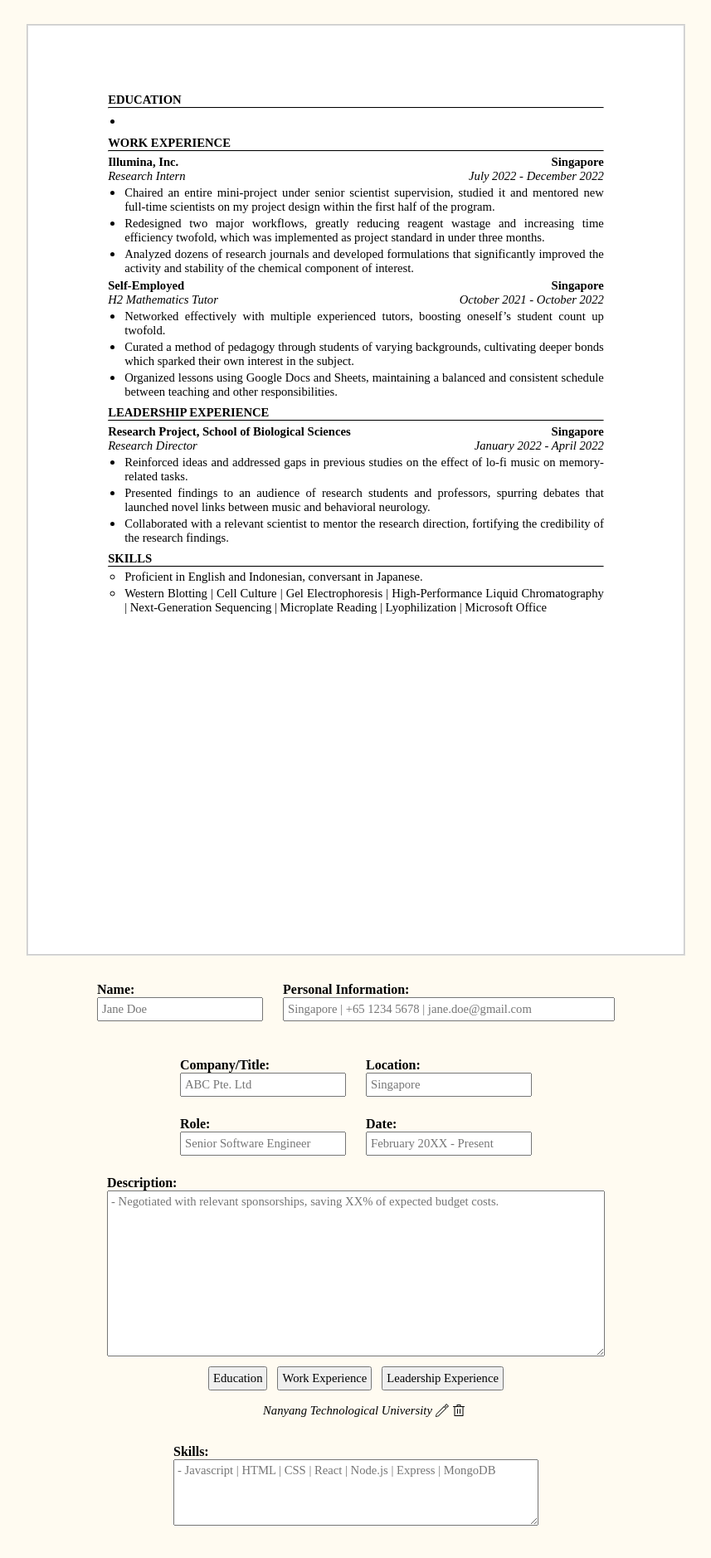
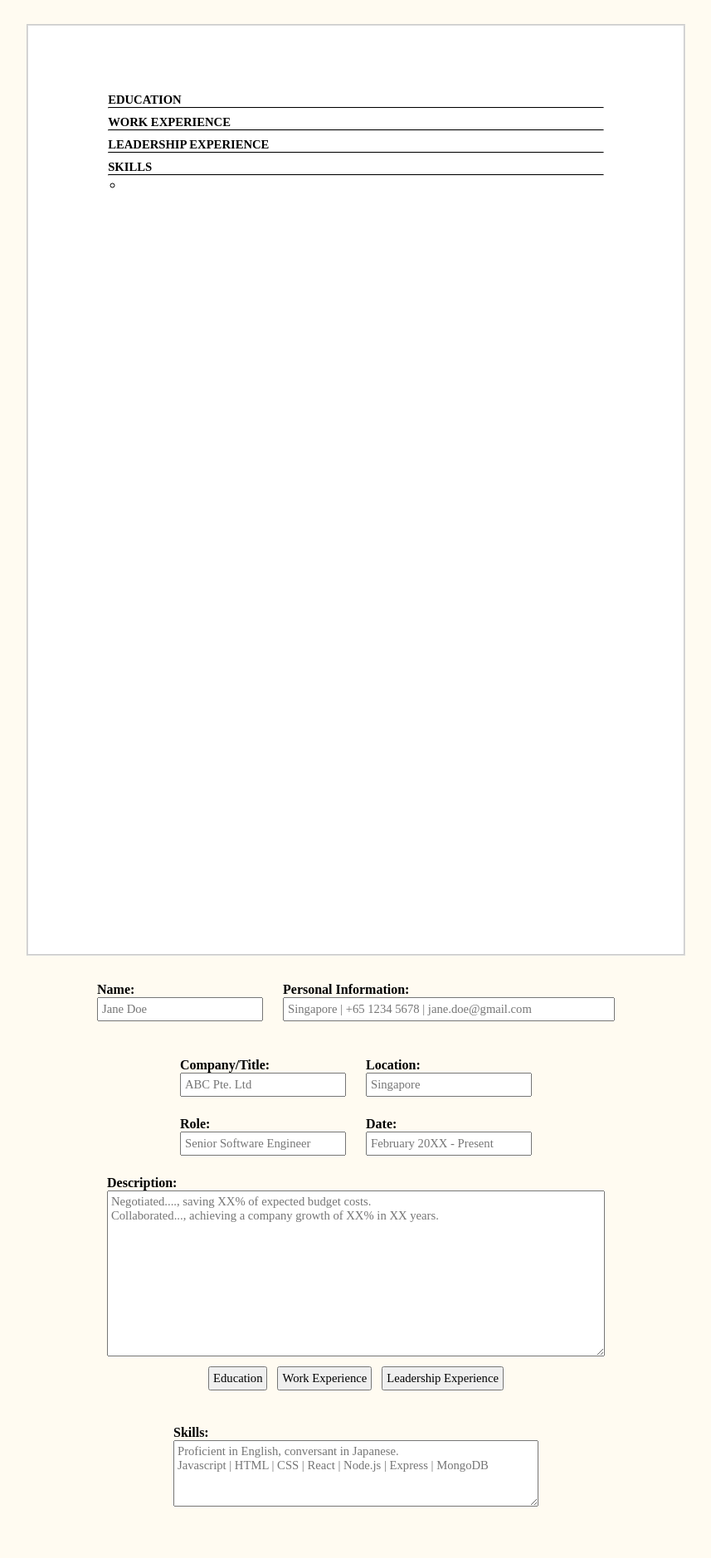
Before and after one commit to BorgXQ/cv-application, a React (Vite) app: page / in a window 1280 px wide. Shown: the whole page at 83% size, without its empty margins (211-1068 px from the left). After the commit the page ends 1857 px from the top, so only its background shows below. Built offline with nearby package versions, Linux system fonts and the light colour scheme.

Commit message:
Add input and result functions

```diff
--- a/src/App.jsx
+++ b/src/App.jsx
@@ -1,5 +1,4 @@
 import { React, useState } from 'react'
-import PersonalInfo from './PersonalInfo'
 import pencilEdit from './assets/pencil-edit.svg'
 import trashCan from './assets/trash-can.svg'
 import './css/main.css'
@@ -10,9 +9,16 @@ function App() {
 
   const [title, setTitle] = useState('')
   const [place, setPlace] = useState('')
-  const [role,setRole] = useState('')
+  const [role, setRole] = useState('')
   const [date, setDate] = useState('')
-  const [desc, setDesc] = useState('')
+  const [textdesc, setTextdesc] = useState('')
+  const [skillset, setSkillset] = useState('')
+
+  const [contents, setContents] = useState([])
+
+  const contentsEdu = contents.filter(content => content.type === 'edu')
+  const contentsWork = contents.filter(content => content.type === 'work')
+  const contentsLead = contents.filter(content => content.type === 'lead')
 
   const changeName = (e) => {
     setName(e.target.value)
@@ -22,6 +28,175 @@ function App() {
     setInfo(e.target.value)
   }
 
+  const changeTitle = (e) => {
+    setTitle(e.target.value)
+  }
+
+  const changePlace = (e) => {
+    setPlace(e.target.value)
+  }
+
+  const changeRole = (e) => {
+    setRole(e.target.value)
+  }
+
+  const changeDate = (e) => {
+    setDate(e.target.value)
+  }
+
+  const changeTextdesc = (e) => {
+    setTextdesc(e.target.value)
+  }
+
+  const changeSkillset = (e) => {
+    setSkillset(e.target.value)
+  }
+
+  const createDetail = (title, place, role, date, textdesc, type) => {
+    return {
+      title: title,
+      place: place,
+      role: role,
+      date: date,
+      textdesc: textdesc,
+      type: type,
+    }
+  }
+
+  const handleSubmitContentEdu = () => {
+    let array = textdesc.split('\n')
+    array = array.map(point => point.trim())
+    setDesc(array)
+
+    let detail = createDetail(title, place, role, date, desc)
+    detail.type = 'edu'
+    setContents(contents => [...contents, detail])
+    setTitle('')
+    setPlace('')
+    setRole('')
+    setDate('')
+    setTextdesc('')
+    setDesc([])
+  }
+
+  const handleSubmitContentWork = () => {
+    let detail = createDetail(title, place, role, date, textdesc)
+    detail.type = 'work'
+    setContents(contents => [...contents, detail])
+    console.log(detail)
+    setTitle('')
+    setPlace('')
+    setRole('')
+    setDate('')
+    setTextdesc('')
+    setDesc([])
+  }
+
+  const handleSubmitContentLead = () => {
+    let array = textdesc.split('\n')
+    array = array.map(point => point.trim())
+    setDesc(array)
+
+    let detail = createDetail(title, place, role, date, desc)
+    detail.type = 'lead'
+    setContents(contents => [...contents, detail])
+    setTitle('')
+    setPlace('')
+    setRole('')
+    setDate('')
+    setTextdesc('')
+    setDesc([])
+  }
+
+  function WriteData() {
+    return (
+      <ul className='data-container'>
+        {contents.map(content => (
+          <li className="data">
+            <img src={pencilEdit} alt="edit"/>
+            <img src={trashCan} alt="delete"/>
+            {content.title}
+          </li>
+        ))}
+      </ul>
+    )
+  }
+
+  function SectionEdu({}) {
+    return (
+      contentsEdu.map(contentEdu => (
+        <>
+        <div className="title-place">
+          <div className="title">{contentEdu.title}</div>
+          <div className="place">{contentEdu.place}</div>
+        </div>
+        <div className="role-date">
+          <div className="role">{contentEdu.role}</div>
+          <div className="date">{contentEdu.date}</div>
+        </div>
+        <ul>
+          {contentEdu.textdesc.split('\n').map(point => (
+            <li><div className="description">{point}</div></li>
+          ))}
+        </ul>
+      </>
+      ))
+    )
+  }
+
+  function SectionWork({}) {
+    return (
+      contentsWork.map(contentWork => (
+        <>
+        <div className="title-place">
+          <div className="title">{contentWork.title}</div>
+          <div className="place">{contentWork.place}</div>
+        </div>
+        <div className="role-date">
+          <div className="role">{contentWork.role}</div>
+          <div className="date">{contentWork.date}</div>
+        </div>
+        <ul>
+          {contentWork.textdesc.split('\n').map(point => (
+            <li><div className="description">{point}</div></li>
+          ))}
+        </ul>
+      </>
+      ))
+    )
+  }
+
+  function SectionLead({}) {
+    return (
+      contentsLead.map(contentLead => (
+        <>
+        <div className="title-place">
+          <div className="title">{contentLead.title}</div>
+          <div className="place">{contentLead.place}</div>
+        </div>
+        <div className="role-date">
+          <div className="role">{contentLead.role}</div>
+          <div className="date">{contentLead.date}</div>
+        </div>
+        <ul>
+          {contentLead.textdesc.split('\n').map(point => (
+            <li><div className="description">{point}</div></li>
+          ))}
+        </ul>
+      </>
+      ))
+    )
+  }
+
+  function SectionSkill() {
+    return (
+      <ul>
+        {skillset.split('\n').map(point => (
+          <li className="skill"><div className="description">{point}</div></li>
+        ))}
+      </ul>
+    )
+  }
 
   return (
     <>
@@ -30,72 +205,22 @@ function App() {
         <p className="personal-info">
             {info}
         </p>
+
         <div className="heading">EDUCATION</div>
         <hr></hr>
-        <div className="title-place">
-          <div className="title">{title}</div>
-          <div className="place">{place}</div>
-        </div>
-        <div className="role-date">
-          <div className="role">{role}</div>
-          <div className="date">{date}</div>
-        </div>
-        <ul>
-          <li><div className="description">{desc}</div></li>
-        </ul>
+        <SectionEdu />
 
         <div className="heading">WORK EXPERIENCE</div>
         <hr></hr>
-        <div className="title-place">
-          <div className="title">Illumina, Inc.</div>
-          <div className="place">Singapore</div>
-        </div>
-        <div className="role-date">
-          <div className="role">Research Intern</div>
-          <div className="date">July 2022 - December 2022</div>
-        </div>
-        <ul>
-          <li><div className="description">Chaired an entire mini-project under senior scientist supervision, studied it and mentored new full-time scientists on my project design within the first half of the program.</div></li>
-          <li><div className="description">Redesigned two major workflows, greatly reducing reagent wastage and increasing time efficiency twofold, which was implemented as project standard in under three months.</div></li>
-          <li><div className="description">Analyzed dozens of research journals and developed formulations that significantly improved the activity and stability of the chemical component of interest.</div></li>
-        </ul>
-
-        <div className="title-place">
-          <div className="title">Self-Employed</div>
-          <div className="place">Singapore</div>
-        </div>
-        <div className="role-date">
-          <div className="role">H2 Mathematics Tutor</div>
-          <div className="date">October 2021 - October 2022</div>
-        </div>
-        <ul>
-          <li><div className="description">Networked effectively with multiple experienced tutors, boosting oneself’s student count up twofold.</div></li>
-          <li><div className="description">Curated a method of pedagogy through students of varying backgrounds, cultivating deeper bonds which sparked their own interest in the subject.</div></li>
-          <li><div className="description">Organized lessons using Google Docs and Sheets, maintaining a balanced and consistent schedule between teaching and other responsibilities.</div></li>
-        </ul>
+        <SectionWork />
 
         <div className="heading">LEADERSHIP EXPERIENCE</div>
         <hr></hr>
-        <div className="title-place">
-          <div className="title">Research Project, School of Biological Sciences</div>
-          <div className="place">Singapore</div>
-        </div>
-        <div className="role-date">
-          <div className="role">Research Director</div>
-          <div className="date">January 2022 - April 2022</div>
-        </div>
-        <ul>
-          <li><div className="description">Reinforced ideas and addressed gaps in previous studies on the effect of lo-fi music on memory-related tasks.</div></li>
-          <li><div className="description">Presented findings to an audience of research students and professors, spurring debates that launched novel links between music and behavioral neurology.</div></li>
-          <li><div className="description">Collaborated with a relevant scientist to mentor the research direction, fortifying the credibility of the research findings.</div></li>
-        </ul>
+        <SectionLead />
 
         <div className="heading">SKILLS</div>
         <hr></hr>
-        <ul>
-          <li className="skill"><div className="description">Proficient in English and Indonesian, conversant in Japanese.</div></li>
-          <li className="skill"><div className="description">Western Blotting | Cell Culture | Gel Electrophoresis | High-Performance Liquid Chromatography | Next-Generation Sequencing | Microplate Reading | Lyophilization | Microsoft Office</div></li>
-        </ul>
+        <SectionSkill />
       </div>
 
       <div className="name-pers-info">
@@ -118,49 +243,61 @@ function App() {
 
       <div className="section">
         <div className="sub-section">
-          <label for="" className="insert">
-            Company/Title:
-            <input type="text" className="input-title" placeholder="ABC Pte. Ltd"/>
-          </label>
-          <label for="" className="insert">
-            Location:
-            <input type="text" className="input-location" placeholder="Singapore"/>
-          </label>
+          <Input
+            label='Company/Title:'
+            value={title}
+            onChange={changeTitle}
+            className='input-title'
+            placeholder="ABC Pte. Ltd"
+          />
+          <Input
+            label='Location:'
+            value={place}
+            onChange={changePlace}
+            className='input-location'
+            placeholder="Singapore"
+          />
         </div>
         <div className="sub-section">
-          <label for="" className="insert">
-            Role:
-            <input type="text" className="input-role" placeholder="Senior Software Engineer"/>
-          </label>
-          <label for="" className="insert">
-            Date:
-            <input type="text" className="input-date" placeholder="February 20XX - Present"/>
-          </label>
+          <Input
+            label='Role:'
+            value={role}
+            onChange={changeRole}
+            className='input-role'
+            placeholder="Senior Software Engineer"
+          />
+          <Input
+            label='Date:'
+            value={date}
+            onChange={changeDate}
+            className='input-date'
+            placeholder="February 20XX - Present"
+          />
         </div>
-        <label for="" className="insert">
-          Description:
-          <textarea className="input-desc"placeholder="- Negotiated with relevant sponsorships, saving XX% of expected budget costs."></textarea>
-        </label>
+        <InputTextArea
+          label='Description:'
+          value={textdesc}
+          onChange={changeTextdesc}
+          className='input-desc'
+          placeholder={'Negotiated...., saving XX% of expected budget costs.\nCollaborated..., achieving a company growth of XX% in XX years.'}
+          />
       </div>
 
       <div className="btn-container">
-        <button className="to-edu">Education</button>
-        <button className="to-work">Work Experience</button>
-        <button className="to-leader">Leadership Experience</button>
+        <button className="to-edu" onClick={handleSubmitContentEdu}>Education</button>
+        <button className="to-work" onClick={handleSubmitContentWork}>Work Experience</button>
+        <button className="to-leader" onClick={handleSubmitContentLead}>Leadership Experience</button>
       </div>
 
-      <ul class="data-container">
-        <li class="data">
-          Nanyang Technological University
-          <img src={pencilEdit} alt="edit"/>
-          <img src={trashCan} alt="delete"/>
-        </li>
-      </ul>
+      <WriteData />
 
-      <label for="" className="insert skill-section">
-        Skills:
-        <textarea className="input-skill" placeholder="- Javascript | HTML | CSS | React | Node.js | Express | MongoDB"></textarea>
-      </label>
+      <InputSkillArea
+        label='Skills:'
+        value={skillset}
+        onChange={changeSkillset}
+        className='input-skill'
+        placeholder={'Proficient in English, conversant in Japanese.\nJavascript | HTML | CSS | React | Node.js | Express | MongoDB'}
+      />
     </>
   )
 }
@@ -170,7 +307,8 @@ function Input({
   value,
   onChange,
   className,
-  placeholder}) {
+  placeholder
+}) {
   return (
     <label className='insert'>
       {label}
@@ -184,4 +322,44 @@ function Input({
   )
 }
 
+function InputTextArea({
+  label,
+  value,
+  onChange,
+  className,
+  placeholder
+}) {
+  return (
+    <label className='insert'>
+      {label}
+      <textarea
+        value={value}
+        onChange={onChange}
+        className={className}
+        placeholder={placeholder}
+      ></textarea>
+    </label>
+  )
+}
+
+function InputSkillArea({
+  label,
+  value,
+  onChange,
+  className,
+  placeholder
+}) {
+  return (
+    <label className='insert skill-section'>
+      {label}
+      <textarea
+        value={value}
+        onChange={onChange}
+        className={className}
+        placeholder={placeholder}
+      ></textarea>
+    </label>
+  )
+}
+
 export default App
```
